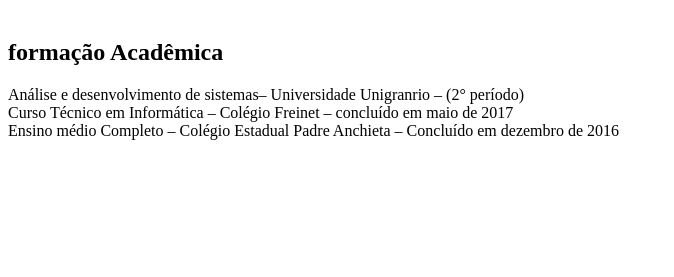
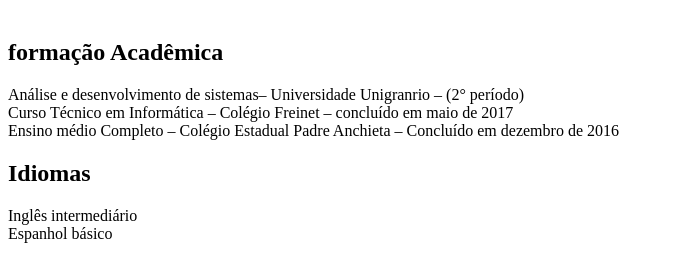
Before and after one commit to lucassilvalina/site, a plain HTML site: page index.html in a window 1280 px wide. Shown: the part 79-356 px from the top of the page, without its empty margins (0-674 px from the left). Drawn offline with Linux system fonts and the light colour scheme.

Commit message:
adc Idiomas

```diff
--- a/index.html
+++ b/index.html
@@ -14,8 +14,11 @@
         Curso Técnico em Informática – Colégio Freinet – concluído em maio de 2017 <br>
         Ensino médio Completo – Colégio Estadual Padre Anchieta – Concluído em dezembro de 2016 <br>
     </p>
-
-
+    <h2>Idiomas</h2>
+    <p>
+    Inglês intermediário <br>
+    Espanhol básico
+    </p>
 
 </body>
 </html>
```
